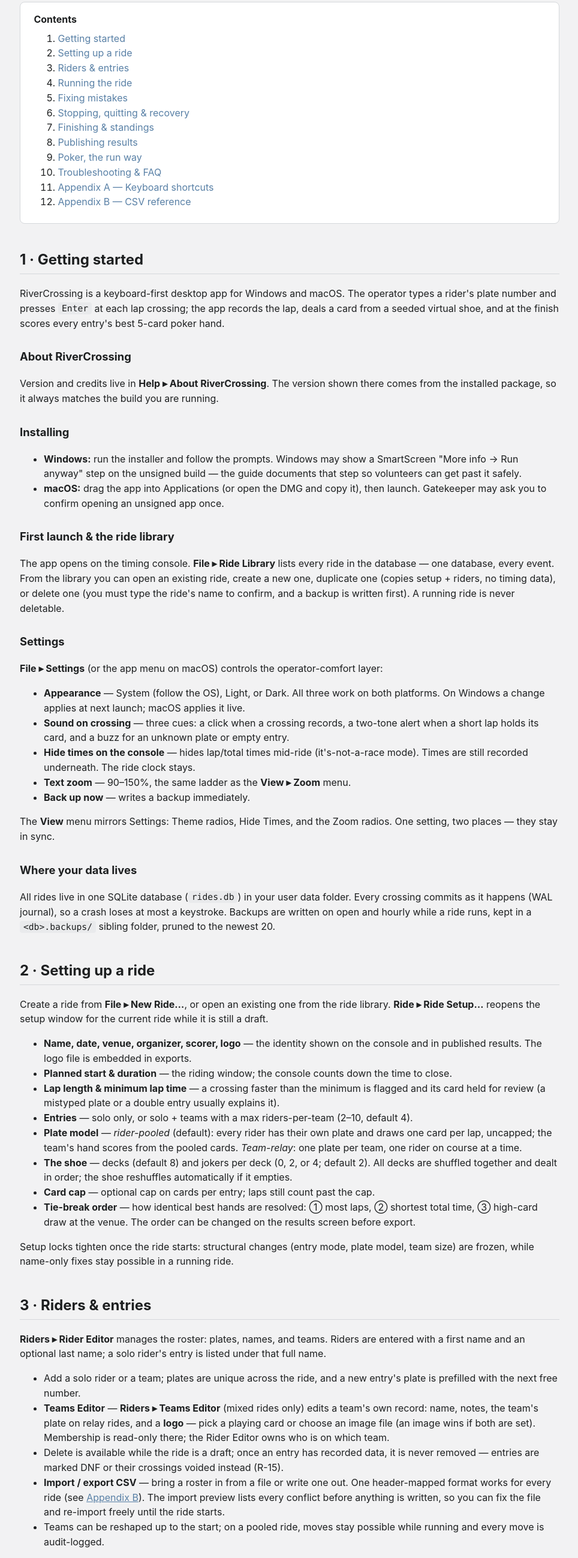
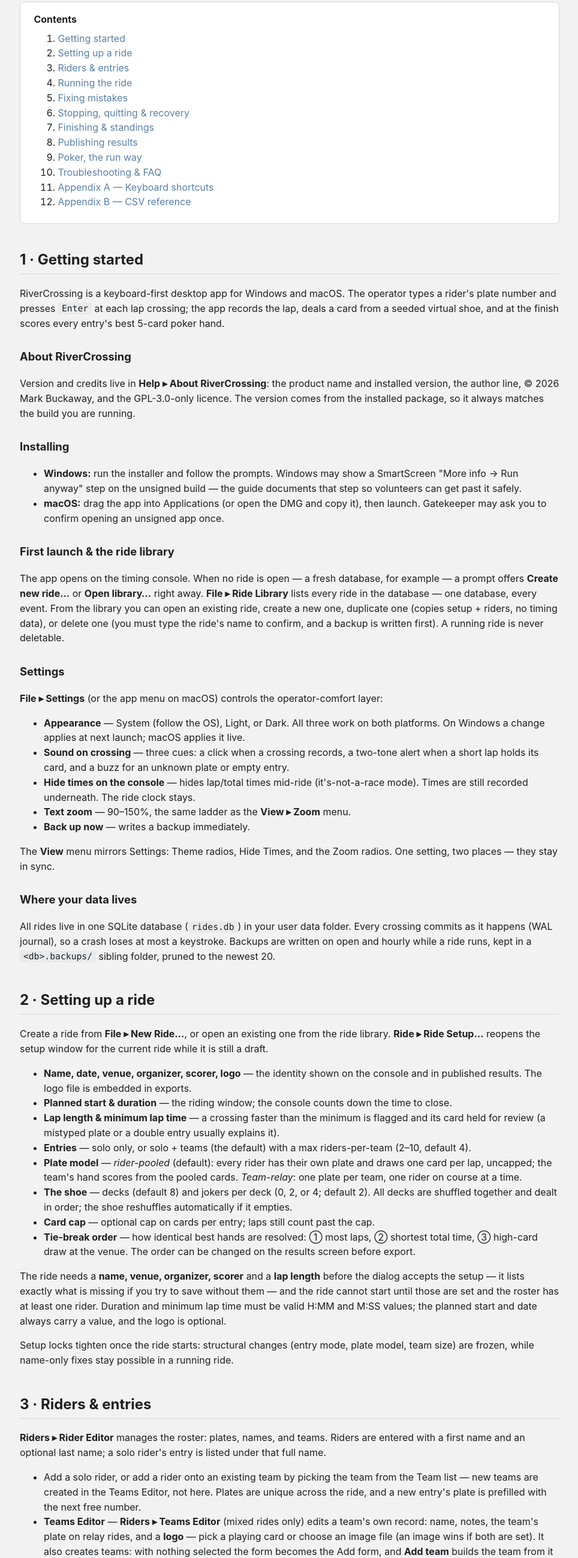
Before and after one commit to mbuckaway/rivercrossing, a website: page docs/user-guide.html in a window 1280 px wide. Shown: the part 203-2800 px from the top of the page at 60% size, without its empty margins (157-1121 px from the left). Drawn offline with Linux system fonts and the light colour scheme.

Commit message:
docs(user): ux-polish user guide updates
Document the About box, startup no-ride prompt, ride-setup minimums and teams default, the console gauges/GO-STOP/stop-light, the review tabs with rider double-click, and the reworked Teams/Rider editors.

```diff
--- a/docs/user-guide.html
+++ b/docs/user-guide.html
@@ -64,7 +64,7 @@
 <p>RiverCrossing is a keyboard-first desktop app for Windows and macOS. The operator types a rider's plate number and presses <kbd>Enter</kbd> at each lap crossing; the app records the lap, deals a card from a seeded virtual shoe, and at the finish scores every entry's best 5-card poker hand.</p>
 
 <h3 id="about">About RiverCrossing</h3>
-<p>Version and credits live in <strong>Help ▸ About RiverCrossing</strong>. The version shown there comes from the installed package, so it always matches the build you are running.</p>
+<p>Version and credits live in <strong>Help ▸ About RiverCrossing</strong>: the product name and installed version, the author line, © 2026 Mark Buckaway, and the GPL-3.0-only licence. The version comes from the installed package, so it always matches the build you are running.</p>
 
 <h3>Installing</h3>
 <ul>
@@ -73,7 +73,7 @@
 </ul>
 
 <h3>First launch &amp; the ride library</h3>
-<p>The app opens on the timing console. <strong>File ▸ Ride Library</strong> lists every ride in the database — one database, every event. From the library you can open an existing ride, create a new one, duplicate one (copies setup + riders, no timing data), or delete one (you must type the ride's name to confirm, and a backup is written first). A running ride is never deletable.</p>
+<p>The app opens on the timing console. When no ride is open — a fresh database, for example — a prompt offers <strong>Create new ride…</strong> or <strong>Open library…</strong> right away. <strong>File ▸ Ride Library</strong> lists every ride in the database — one database, every event. From the library you can open an existing ride, create a new one, duplicate one (copies setup + riders, no timing data), or delete one (you must type the ride's name to confirm, and a backup is written first). A running ride is never deletable.</p>
 
 <h3 id="settings">Settings</h3>
 <p><strong>File ▸ Settings</strong> (or the app menu on macOS) controls the operator-comfort layer:</p>
@@ -98,12 +98,13 @@
   <li><strong>Name, date, venue, organizer, scorer, logo</strong> — the identity shown on the console and in published results. The logo file is embedded in exports.</li>
   <li><strong>Planned start &amp; duration</strong> — the riding window; the console counts down the time to close.</li>
   <li><strong>Lap length &amp; minimum lap time</strong> — a crossing faster than the minimum is flagged and its card held for review (a mistyped plate or a double entry usually explains it).</li>
-  <li><strong>Entries</strong> — solo only, or solo + teams with a max riders-per-team (2–10, default 4).</li>
+  <li><strong>Entries</strong> — solo only, or solo + teams (the default) with a max riders-per-team (2–10, default 4).</li>
   <li><strong>Plate model</strong> — <em>rider-pooled</em> (default): every rider has their own plate and draws one card per lap, uncapped; the team's hand scores from the pooled cards. <em>Team-relay</em>: one plate per team, one rider on course at a time.</li>
   <li><strong>The shoe</strong> — decks (default 8) and jokers per deck (0, 2, or 4; default 2). All decks are shuffled together and dealt in order; the shoe reshuffles automatically if it empties.</li>
   <li><strong>Card cap</strong> — optional cap on cards per entry; laps still count past the cap.</li>
   <li><strong>Tie-break order</strong> — how identical best hands are resolved: ① most laps, ② shortest total time, ③ high-card draw at the venue. The order can be changed on the results screen before export.</li>
 </ul>
+<p>The ride needs a <strong>name, venue, organizer, scorer</strong> and a <strong>lap length</strong> before the dialog accepts the setup — it lists exactly what is missing if you try to save without them — and the ride cannot start until those are set and the roster has at least one rider. Duration and minimum lap time must be valid H:MM and M:SS values; the planned start and date always carry a value, and the logo is optional.</p>
 <p>Setup locks tighten once the ride starts: structural changes (entry mode, plate model, team size) are frozen, while name-only fixes stay possible in a running ride.</p>
 </section>
 
@@ -111,8 +112,8 @@
 <h2>3 · Riders &amp; entries</h2>
 <p><strong>Riders ▸ Rider Editor</strong> manages the roster: plates, names, and teams. Riders are entered with a first name and an optional last name; a solo rider's entry is listed under that full name.</p>
 <ul>
-  <li>Add a solo rider or a team; plates are unique across the ride, and a new entry's plate is prefilled with the next free number.</li>
-  <li><strong>Teams Editor</strong> — <strong>Riders ▸ Teams Editor</strong> (mixed rides only) edits a team's own record: name, notes, the team's plate on relay rides, and a <strong>logo</strong> — pick a playing card or choose an image file (an image wins if both are set). Membership is read-only there; the Rider Editor owns who is on which team.</li>
+  <li>Add a solo rider, or add a rider onto an existing team by picking the team from the Team list — new teams are created in the Teams Editor, not here. Plates are unique across the ride, and a new entry's plate is prefilled with the next free number.</li>
+  <li><strong>Teams Editor</strong> — <strong>Riders ▸ Teams Editor</strong> (mixed rides only) edits a team's own record: name, notes, the team's plate on relay rides, and a <strong>logo</strong> — pick a playing card or choose an image file (an image wins if both are set). It also creates teams: with nothing selected the form becomes the Add form, and <strong>Add team</strong> builds the team from it — a blank or duplicate name is refused (duplicates are compared case-insensitively, and the same check applies when you rename on Save). Membership is read-only here; the Rider Editor owns who is on which team.</li>
   <li>Delete is available while the ride is a draft; once an entry has recorded data, it is never removed — entries are marked DNF or their crossings voided instead (R-15).</li>
   <li><strong>Import / export CSV</strong> — bring a roster in from a file or write one out. One header-mapped format works for every ride (see <a href="#appendix-b-csv-reference">Appendix B</a>). The import preview lists every conflict before anything is written, so you can fix the file and re-import freely until the ride starts.</li>
   <li>Teams can be reshaped up to the start; on a pooled ride, moves stay possible while running and every move is audit-logged.</li>
@@ -121,13 +122,13 @@
 
 <section id="running-the-ride">
 <h2>4 · Running the ride</h2>
-<p>The console is keyboard-first: the operator types a plate and presses <kbd>Enter</kbd>.</p>
+<p>The console is keyboard-first: the operator types a plate and presses <kbd>Enter</kbd>. The header shows the ride's name and state: a stop light above the status word (green running · amber draft or corrections · red finished), the elapsed and remaining time as analog dials with numeric readouts, and the round GO / STOP buttons at the right.</p>
 <ul>
-  <li><strong>Start</strong> — press Start Ride. Missed the gun? <strong>Ride ▸ Set Start Time…</strong> back-dates the start and recomputes lap-1 times.</li>
+  <li><strong>Start</strong> — press the green GO button (or Ride ▸ Start Ride). A ride with no riders, or a setup missing a required field, cannot start — the app says what is missing. A stopped ride resumes with the same button and keeps all data. Missed the gun? <strong>Ride ▸ Set Start Time…</strong> back-dates the start and recomputes lap-1 times.</li>
   <li><strong>Record a crossing</strong> — type the plate, press <kbd>Enter</kbd> (or click Record). The crossing commits instantly, a card is dealt from the shoe, and the feed updates.</li>
   <li><strong>The sounds</strong> — a click on every recorded crossing, a two-tone alert when a short lap holds its card, and a buzz for an unknown plate or an empty entry. Toggle them in Settings.</li>
   <li><strong>Undo</strong> — <kbd>Ctrl+Z</kbd> (or the Undo button) removes the last crossing and returns its card.</li>
-  <li><strong>Short-lap review</strong> — a lap under the minimum is flagged; its card is held until you confirm or void it in the review panel.</li>
+  <li><strong>Short-lap review</strong> — a lap under the minimum is flagged and its card held until you confirm or void it. The sidebar's <strong>Needs Review</strong> tab lists every flagged crossing; the <strong>Riders</strong> tab lists the whole roster — double-click a rider there (or select one and press Enter) to open the Rider Editor on that rider.</li>
   <li><strong>Relay teams</strong> — one rider per team is on course at a time; the crossing credits the team.</li>
   <li><strong>Hide times</strong> — Settings (or the View menu) can hide lap/total times mid-ride; times are still recorded underneath and the ride clock stays visible.</li>
 </ul>
```
